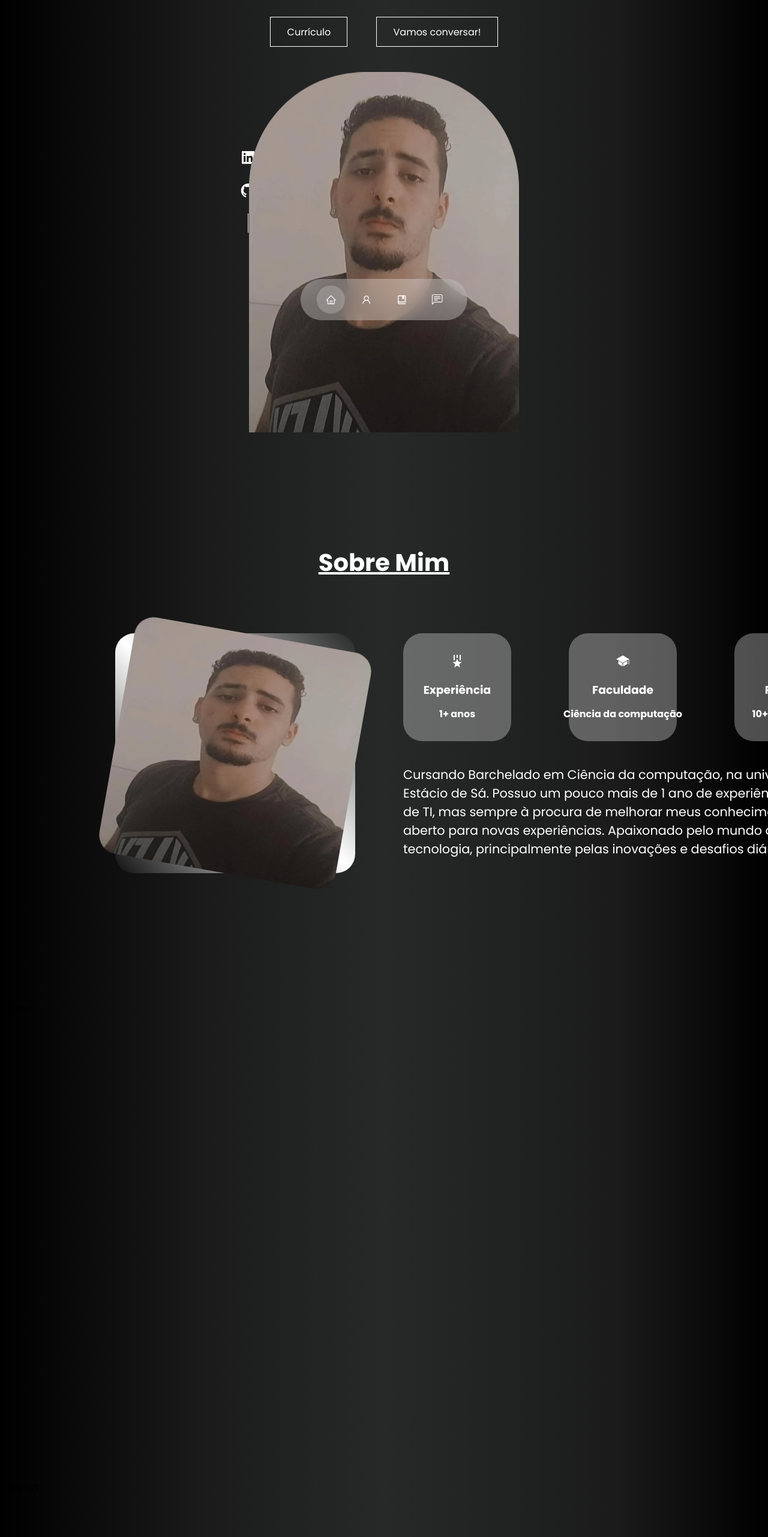
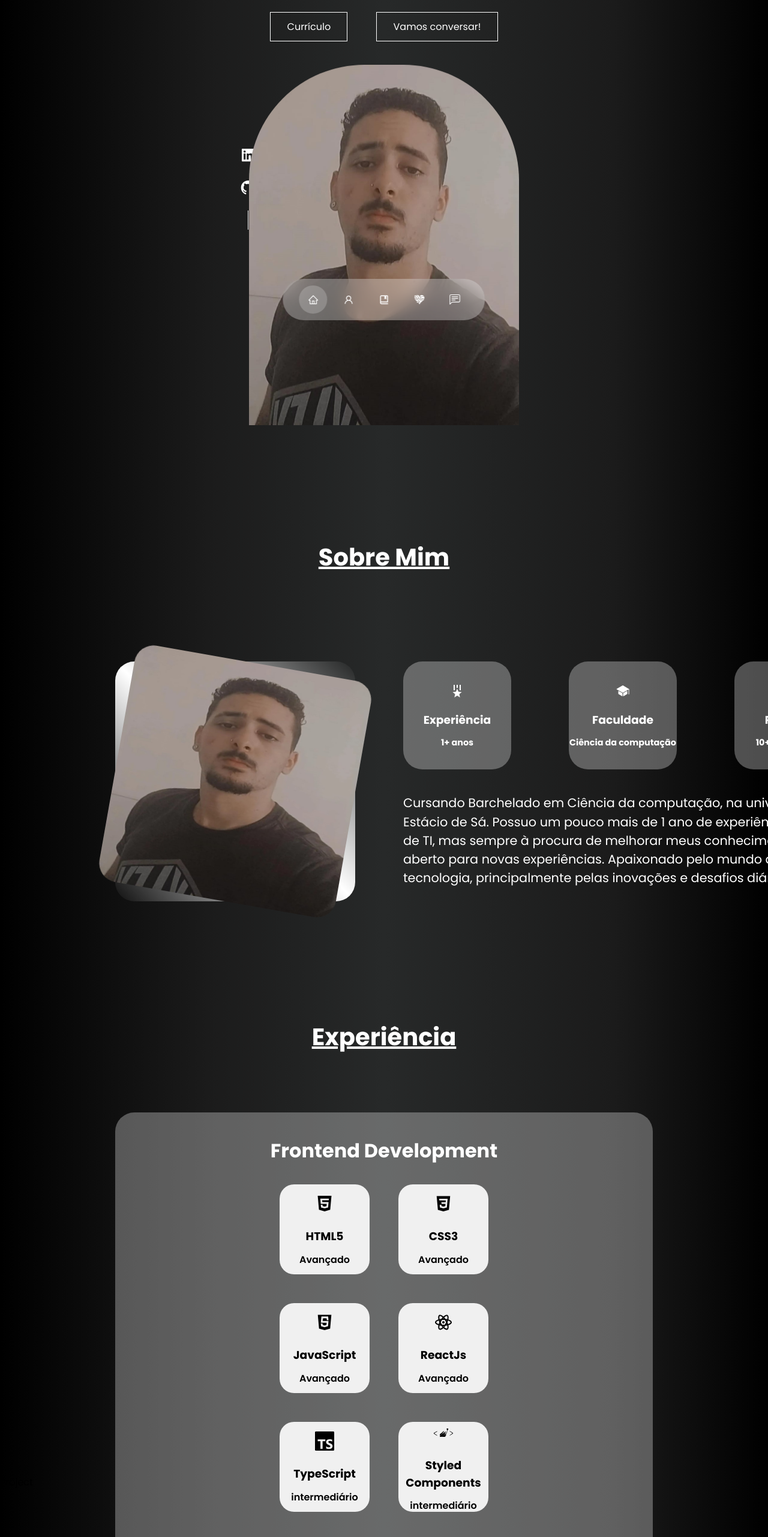
Before and after one commit to Kinho11/Portf-lio, a React (Create React App) app: page / in a window 1280 px wide. Shown: the part 234-2797 px from the top of the page at 60% size. Built offline with nearby package versions, Linux system fonts and the light colour scheme.

Commit message:
feito tela de experiencia

```diff
--- a/src/App.jsx
+++ b/src/App.jsx
@@ -1,5 +1,6 @@
 import { About } from './components/About/About';
 import { Contact } from './components/Contact/Contact';
+import { Experience } from './components/Experience/Experience';
 import { Header } from './components/Header/Header';
 import { Nav } from './components/Nav/Nav';
 import { Project } from './components/Project/Project';
@@ -10,6 +11,7 @@ function App() {
      <Header/>
       <Nav/>
      <About/>
+     <Experience/>
      <Project/>
      <Contact/>
     </>
--- a/src/components/About/About.styled.js
+++ b/src/components/About/About.styled.js
@@ -9,7 +9,9 @@ export const SobreMim = styled.section`
 
   h1{
     text-decoration: underline;
-    margin: 2.5rem 0;
+    /* margin: 2.5rem 0; */
+    margin-top: 2.5rem;
+    margin-bottom: 6rem;
     color: white;
     font-size: 2.5rem;
   }
@@ -57,7 +59,7 @@ export const SobreMim = styled.section`
         justify-content: center;
         width: 180px;
         height: 180px;
-        padding: 1.5rem;
+        padding: 2rem;
         border-radius: 2rem;
         margin-bottom: 2.5rem;
         transition: .5s;
@@ -66,6 +68,7 @@ export const SobreMim = styled.section`
         }
         h4{
           white-space: nowrap;
+          font-size: .9rem;
         }
       }
 
--- /dev/null
+++ b/src/components/Experience/Experience.jsx
@@ -0,0 +1,79 @@
+import React from 'react'
+import { Experiencia } from './Experience.styled'
+
+import {AiFillHtml5} from "react-icons/ai"
+import {DiCss3,DiJavascript} from "react-icons/di"
+import {RiReactjsLine} from "react-icons/ri"
+import {SiTypescript,SiStyledcomponents,SiSass,SiBootstrap} from "react-icons/si"
+
+
+export const Experience = () => {
+  return (
+    <>
+      <Experiencia id='experience'>
+        <h1>Experiência</h1>
+
+        <div className='container-experiencia'>
+          <h2>Frontend Development</h2>
+
+          <div className='cards'>
+
+            <article className='card-experiencia'>
+              <i><AiFillHtml5/></i>
+              <h3>HTML5</h3>
+              <p>Avançado</p>
+            </article>
+
+            <article className='card-experiencia'>
+              <i><DiCss3/></i>
+              <h3>CSS3</h3>
+              <p>Avançado</p>
+            </article>
+
+            <article className='card-experiencia'>
+              <i><DiJavascript/></i>
+              <h3>JavaScript</h3>
+              <p>Avançado</p>
+            </article>
+
+            <article className='card-experiencia'>
+              <i><RiReactjsLine/></i>
+              <h3>ReactJs</h3>
+              <p>Avançado</p>
+            </article>
+
+            <article className='card-experiencia'>
+              <i><SiTypescript/></i>
+              <h3>TypeScript</h3>
+              <p>intermediário</p>
+            </article>
+
+            <article className='card-experiencia'>
+              <i><SiStyledcomponents/></i>
+              <h3>Styled Components</h3>
+              <p>intermediário</p>
+            </article>
+
+            <article className='card-experiencia'>
+              <i><SiSass/></i>
+              <h3>Sass</h3>
+              <p>intermediário</p>
+            </article>
+
+            <article className='card-experiencia'>
+              <i><SiBootstrap/></i>
+              <h3>Bootstrap</h3>
+              <p>intermediário</p>
+            </article>
+
+          </div>
+
+
+
+        </div>
+
+
+      </Experiencia>
+    </>
+  )
+}
--- /dev/null
+++ b/src/components/Experience/Experience.styled.js
@@ -0,0 +1,79 @@
+import styled from "styled-components";
+
+
+export const Experiencia = styled.section`
+  display: flex;
+  flex-direction: column;
+  align-items: center;
+  width: 100%;
+  height: 100vh;
+
+  h1{
+    text-decoration: underline;
+    margin-top: 2.5rem;
+    margin-bottom: 6rem;
+    color: white;
+    font-size: 2.5rem;
+  }
+
+  .container-experiencia{
+    background: rgba(255,255,255, 0.3);
+    border-radius: 2rem;
+    display: flex;
+    flex-direction: column;
+    align-items: center;
+    padding: 2.5rem 10rem;
+    width: 70%;
+    height: max-content;
+
+    h2{
+      color: white;
+      font-size: 2rem;
+      text-align: center;
+      margin-bottom: 2rem;
+    }
+
+    .cards{
+      display: flex;
+      align-items: center;
+      justify-content: center;
+      flex-wrap: wrap;
+      width: 90%;
+      gap: 3rem;
+
+      .card-experiencia{
+        background:rgba(255,255,255, 0.9) ;
+        width: 150px;
+        height: 150px;
+        padding: .7rem 1.7rem;
+        border-radius: 1.5rem;
+        display: flex;
+        flex-direction: column;
+        align-items: center;
+        justify-content: center;
+        text-align: center;
+        gap: .7rem;
+        transition: .5s;
+
+        i{
+          font-size: 2rem;
+
+        }
+        p{
+          font-weight: 550;
+        }
+
+      }
+
+      .card-experiencia:hover{
+        transform: skew( 10deg, 5deg );
+      }
+
+
+    }
+
+
+  }
+
+
+`
--- a/src/components/Header/Header.jsx
+++ b/src/components/Header/Header.jsx
@@ -1,26 +1,83 @@
-import React, { useState } from 'react'
 import { SectionHeader } from './Header.styled'
 import CV from "../../assets/CV.pdf"
 import foto from "../../assets/foto.jpg"
 import { AiFillLinkedin,AiFillGithub } from "react-icons/ai"
+import { useEffect, useState } from 'react'
 
 
 export const Header = () => {
 
-  const [ativo, setAtivo] = useState("")
+
+  const animacao = () => {
+    const texto = document.getElementById("texto")
+    const nome = document.getElementById("nome")
+    const subtitulo = document.getElementById("subtitulo")
+
+    const textoAnimacao = texto.innerText.split("")
+    const nomeAnimacao = nome.innerText.split("")
+    const subtituloAnimacao = subtitulo.innerText.split("")
+    texto.innerHTML = ""
+    nome.innerHTML= ""
+    subtitulo.innerHTML = ""
+
+    textoAnimacao.forEach((letra,i) => {
+      setTimeout(()=>{
+        texto.innerHTML += letra
+      }, 80 * i)
+    })
+
+    setTimeout(()=>{
+      nomeAnimacao.forEach((letra,i) => {
+        setTimeout(()=>{
+          nome.innerHTML += letra
+        }, 80 * i)
+
+      })
+    },1200)
+
+    setTimeout(()=>{
+      subtituloAnimacao.forEach((letra,i) => {
+        setTimeout(()=>{
+          subtitulo.innerHTML += letra
+        }, 80 * i)
+
+      })
+    },2900)
+
+
+
+  }
+
+  useEffect(()=>{
+    animacao()
+  },[])
+
 
   return (
     <>
       <SectionHeader>
-        <h3>
-          Olá, me chamo
-        </h3>
 
-        <h1>
-          Marcus paulo Moreno
-        </h1>
+        <div className='titulo'>
 
-        <h3 className='subtitulo'>Desenvolvedor de software front-end</h3>
+          <div>
+
+            <div className='texto'>
+              <h1 id='texto'  className='animacaoTexto'>Olá, me chamo</h1>
+            </div>
+
+            <div className='nome'>
+              <h1 id='nome' className='animacaoNome'>Marcus Paulo Moreno</h1>
+            </div>
+
+            <div className='subtitulo'>
+              <h1 id='subtitulo' className='animacaoSubtitulo'>Desenvolvedor de software front-end</h1>
+            </div>
+
+          </div>
+
+
+          {/* <h1 id='texto'>Olá, me chamo <span className='nome'>Marcus paulo Moreno</span> <span className='subtitulo'>Desenvolvedor de software front-end</span></h1> */}
+        </div>
 
         <div className='links'>
           <a className='botao' href={CV} target="_blank">Currículo</a>
--- a/src/components/Header/Header.styled.js
+++ b/src/components/Header/Header.styled.js
@@ -10,16 +10,60 @@ export const SectionHeader = styled.section`
   justify-content: center;
   color: white;
 
-  h1{
-    font-size: 2.5rem;
-  }
+  .titulo{
+    display: flex;
+    align-items: center;
+    justify-content: center;
+    text-align: center;
+    line-height: 1.3;
+    width: 650px;
+    font-size: 1.2rem;
 
-  h3{
-    font-size: 1.5rem;
-  }
+    .animacaoSubtitulo::after{
+      content: "|";
+      margin-left: 5px;
+      opacity: 0;
+      animation: pisca 0.7s 3s infinite;
+    }
 
-  h3.subtitulo{
-    font-size: 1rem;
+    .animacaoNome::after{
+      content: "|";
+      margin-left: 5px;
+      opacity: 0;
+      animation: pisca 1.6s 1.1s;
+
+    }
+
+    .animacaoTexto::after{
+      content: "|";
+      margin-left: 5px;
+      opacity: 0;
+      animation: pisca 1.1s ;
+
+    }
+
+    @keyframes pisca {
+      0%,100%{
+        opacity: 1;
+      }
+
+      50%{
+        opacity: 0;
+      }
+
+
+
+    }
+
+    .nome{
+      white-space: nowrap;
+      font-size: 2.2rem;
+    }
+
+    .subtitulo{
+      white-space: nowrap;
+      font-size: 1rem;
+    }
   }
 
   .links{
--- a/src/components/Nav/Nav.jsx
+++ b/src/components/Nav/Nav.jsx
@@ -1,9 +1,10 @@
 import React, { useState } from 'react'
 import { Menu } from './Nav.styled'
 
-import {AiOutlineHome,AiOutlineUser, AiFillProject} from "react-icons/ai"
+import {AiOutlineHome,AiOutlineUser} from "react-icons/ai"
 import {BiBookBookmark} from "react-icons/bi"
 import {BsChatLeftText} from "react-icons/bs"
+import {GiTechnoHeart} from "react-icons/gi"
 
 export const Nav = () => {
 
@@ -13,7 +14,8 @@ export const Nav = () => {
     <Menu>
       <a href="#" onClick={()=> setAtivo("#")} className={ativo === "#" ? "ativo" : ""}><AiOutlineHome/></a>
       <a href="#about" onClick={()=> setAtivo("#about")} className={ativo === "#about" ? "ativo" : ""}><AiOutlineUser/></a>
-      <a href="#project" onClick={()=> setAtivo("#project")} className={ativo === "#project" ? "ativo" : ""} ><BiBookBookmark/></a>
+      <a href="#experience" onClick={()=> setAtivo("#experience")} className={ativo === "#experience" ? "ativo" : ""}><BiBookBookmark/></a>
+      <a href="#project" onClick={()=> setAtivo("#project")} className={ativo === "#project" ? "ativo" : ""} ><GiTechnoHeart/></a>
       <a href="#contact" onClick={()=> setAtivo("#contact")} className={ativo === "#contact" ? "ativo" : ""}><BsChatLeftText/></a>
     </Menu>
   )
--- a/src/index.css
+++ b/src/index.css
@@ -13,7 +13,7 @@ html{
 }
 
 body {
-  font-family: 'Poppins';
+  font-family: 'Poppins', sans-serif;
   -webkit-font-smoothing: antialiased;
   -moz-osx-font-smoothing: grayscale;
   background: rgb(0,0,0);
```
Also changed, not shown: src/pages/Home/Home.jsx (deleted, +0 -14 lines), src/pages/Home/Home.styled.js (deleted, +0 -8 lines).
